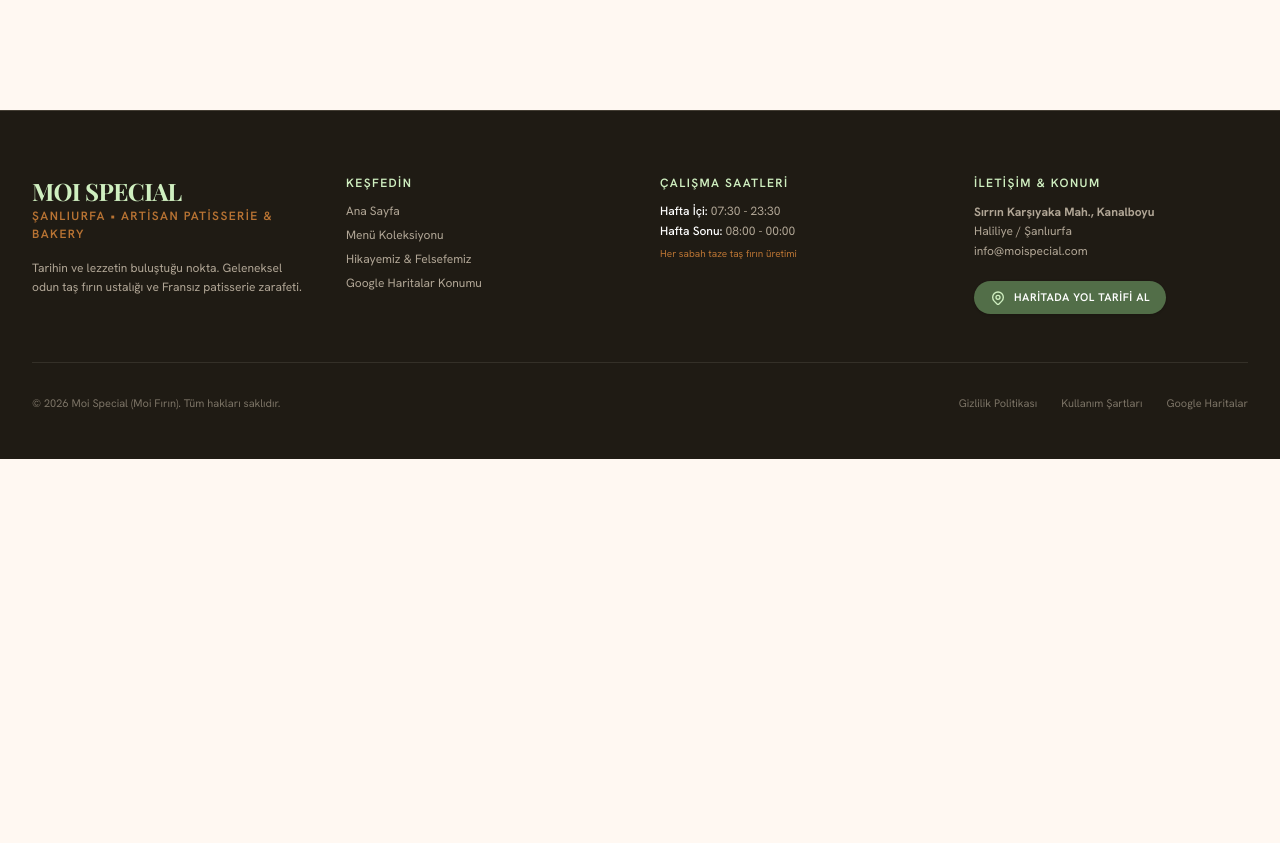
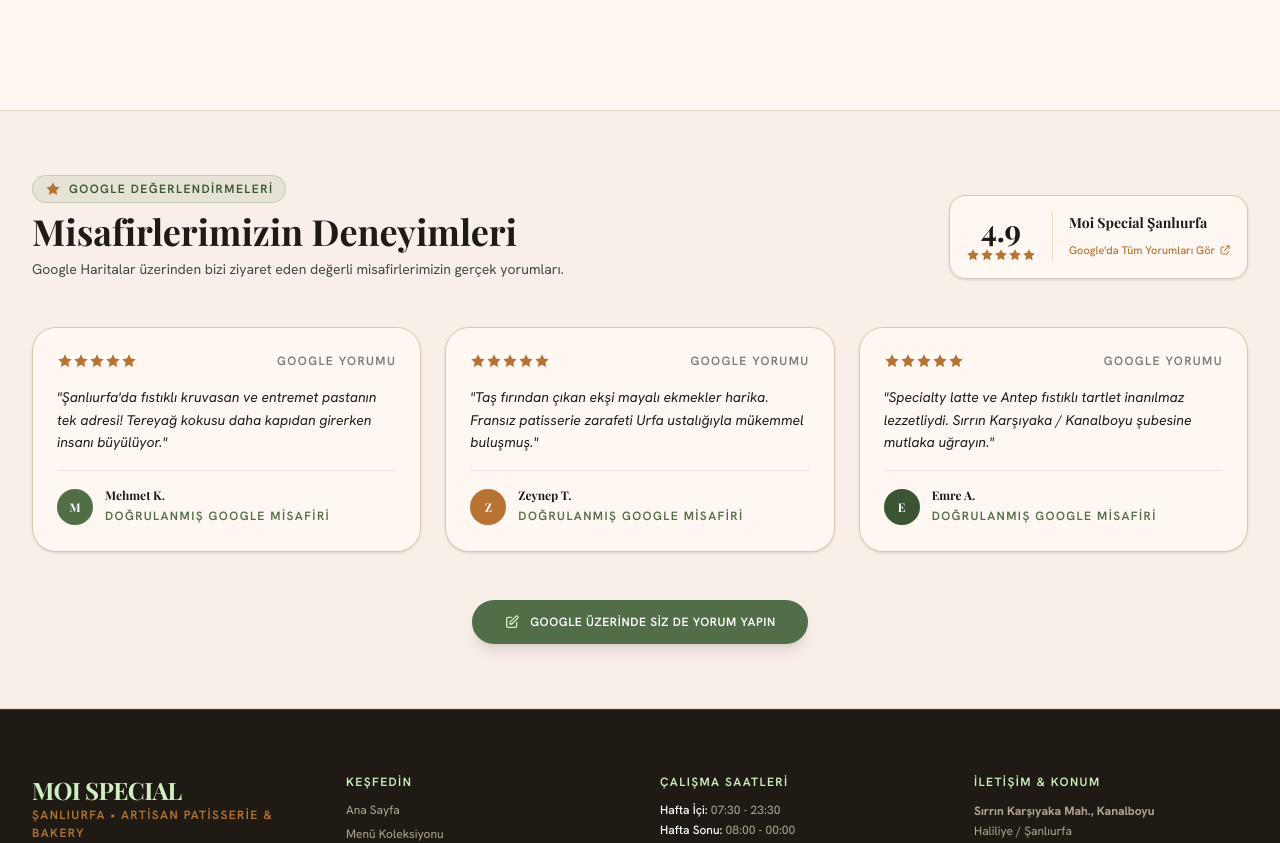
Before and after one commit to keklikabdullah07/moi-special, an Angular app in the folder moi-special/: page / in a window 1280 px wide. Shown: the part 2374-3217 px from the top of the page. Before the commit the page ends 2833 px from the top, so only its background shows below. Built offline with nearby package versions, Linux system fonts and the light colour scheme; a web font is replaced by a local one.

Commit message:
feat: add Google Customer Reviews component (4.9 rating, verified guest feedback and review link)

```diff
--- a/moi-special/src/app/app.html
+++ b/moi-special/src/app/app.html
@@ -7,6 +7,7 @@
     <main class="flex-1">
       <app-hero></app-hero>
       <app-menu-showcase></app-menu-showcase>
+      <app-reviews></app-reviews>
     </main>
 
     <app-footer></app-footer>
--- a/moi-special/src/app/app.ts
+++ b/moi-special/src/app/app.ts
@@ -2,6 +2,7 @@
 import { HeaderComponent } from './components/header/header.component';
 import { HeroComponent } from './components/hero/hero.component';
 import { MenuShowcaseComponent } from './components/menu-showcase/menu-showcase.component';
+import { ReviewsComponent } from './components/reviews/reviews.component';
 import { CartDrawerComponent } from './components/cart-drawer/cart-drawer.component';
 import { MobileBottomNavComponent } from './components/mobile-bottom-nav/mobile-bottom-nav.component';
 import { MobileAppShellComponent } from './components/mobile-app-shell/mobile-app-shell.component';
@@ -17,6 +18,7 @@
     HeaderComponent,
     HeroComponent,
     MenuShowcaseComponent,
+    ReviewsComponent,
     CartDrawerComponent,
     MobileBottomNavComponent,
     MobileAppShellComponent,
--- a/moi-special/src/app/components/mobile-app-shell/mobile-app-shell.component.ts
+++ b/moi-special/src/app/components/mobile-app-shell/mobile-app-shell.component.ts
@@ -187,8 +187,33 @@
         </div>
       </div>
 
+      <!-- Mobile Google Customer Reviews Card -->
+      <div class="px-4 py-4">
+        <div class="rounded-3xl bg-[#EDE4D8]/60 border border-[#D6C9B6] p-5 space-y-3 shadow-xs">
+          <div class="flex items-center justify-between">
+            <span class="label-caps text-[9px] text-[#526E48] font-bold">Google Müşteri Yorumları</span>
+            <span class="font-serif font-bold text-sm text-[#B87333] flex items-center gap-1">
+              ★ 4.9 / 5.0
+            </span>
+          </div>
+          <p class="font-sans text-xs italic text-[#1F1B14]">
+            "Şanlıurfa'da fıstıklı kruvasan ve entremet pastanın tek adresi! Tereyağ kokusu daha kapıdan girerken büyülüyor."
+          </p>
+          <div class="flex items-center justify-between pt-2 border-t border-[#D6C9B6]/40 text-[10px] text-[#434840]">
+            <span>— Mehmet K. (Google Misafiri)</span>
+            <a
+              href="https://share.google/P5BMtr0gzI00D3TQj"
+              target="_blank"
+              rel="noopener"
+              class="text-[#526E48] font-bold underline">
+              Tüm Yorumları Gör →
+            </a>
+          </div>
+        </div>
+      </div>
+
       <!-- App Action Card: Quick Reservation / Google Maps Location -->
-      <div class="px-4 py-4">
+      <div class="px-4 py-2">
         <div class="rounded-3xl bg-[#EDE4D8] border border-[#D6C9B6] p-5 flex items-center justify-between shadow-sm">
           <div class="space-y-1">
             <span class="label-caps text-[9px] text-[#B87333]">Masa & Davet</span>
--- /dev/null
+++ b/moi-special/src/app/components/reviews/reviews.component.ts
@@ -0,0 +1,149 @@
+import { Component } from '@angular/core';
+import { CommonModule } from '@angular/common';
+
+export interface Review {
+  id: number;
+  author: string;
+  rating: number;
+  date: string;
+  text: string;
+  avatarBg: string;
+}
+
+@Component({
+  selector: 'app-reviews',
+  standalone: true,
+  imports: [CommonModule],
+  template: `
+    <section id="reviews" class="py-16 bg-[#EDE4D8]/40 border-t border-b border-[#D6C9B6]/60">
+      <div class="max-w-7xl mx-auto px-4 sm:px-6 lg:px-8">
+
+        <!-- Section Header with Google Rating Badge -->
+        <div class="flex flex-col md:flex-row items-start md:items-end justify-between mb-12 gap-6">
+          <div class="space-y-2">
+            <div class="inline-flex items-center gap-2 px-3 py-1 rounded-full bg-[#526E48]/10 text-[#526E48] border border-[#526E48]/20">
+              <svg xmlns="http://www.w3.org/2000/svg" class="w-4 h-4 text-[#B87333]" viewBox="0 0 24 24" fill="currentColor">
+                <path d="M12 2l3.09 6.26L22 9.27l-5 4.87 1.18 6.88L12 17.77l-6.18 3.25L7 14.14 2 9.27l6.91-1.01L12 2z"/>
+              </svg>
+              <span class="label-caps text-[10px] font-bold text-[#3B5532]">Google Değerlendirmeleri</span>
+            </div>
+            <h2 class="font-serif text-3xl sm:text-4xl font-bold text-[#1F1B14]">
+              Misafirlerimizin Deneyimleri
+            </h2>
+            <p class="font-sans text-xs sm:text-sm text-[#434840]">
+              Google Haritalar üzerinden bizi ziyaret eden değerli misafirlerimizin gerçek yorumları.
+            </p>
+          </div>
+
+          <!-- Overall Rating Summary Card -->
+          <div class="flex items-center gap-4 p-4 rounded-2xl bg-[#FFF8F2] border border-[#D6C9B6] shadow-sm">
+            <div class="flex flex-col items-center justify-center pr-4 border-r border-[#D6C9B6]/60">
+              <span class="font-serif text-3xl font-bold text-[#1F1B14]">4.9</span>
+              <div class="flex text-[#B87333]">
+                @for (star of [1,2,3,4,5]; track star) {
+                  <svg xmlns="http://www.w3.org/2000/svg" class="w-3.5 h-3.5" viewBox="0 0 24 24" fill="currentColor">
+                    <path d="M12 2l3.09 6.26L22 9.27l-5 4.87 1.18 6.88L12 17.77l-6.18 3.25L7 14.14 2 9.27l6.91-1.01L12 2z"/>
+                  </svg>
+                }
+              </div>
+            </div>
+
+            <div class="space-y-1">
+              <span class="font-serif font-bold text-sm text-[#1F1B14] block">Moi Special Şanlıurfa</span>
+              <a
+                href="https://share.google/P5BMtr0gzI00D3TQj"
+                target="_blank"
+                rel="noopener"
+                class="text-[11px] text-[#B87333] hover:underline font-medium inline-flex items-center gap-1">
+                <span>Google'da Tüm Yorumları Gör</span>
+                <svg xmlns="http://www.w3.org/2000/svg" class="w-3 h-3" fill="none" viewBox="0 0 24 24" stroke="currentColor">
+                  <path stroke-linecap="round" stroke-linejoin="round" stroke-width="2" d="M10 6H6a2 2 0 00-2 2v10a2 2 0 002 2h10a2 2 0 002-2v-4M14 4h6m0 0v6m0-6L10 14" />
+                </svg>
+              </a>
+            </div>
+          </div>
+        </div>
+
+        <!-- Customer Reviews Cards Grid / Shelf -->
+        <div class="grid grid-cols-1 md:grid-cols-3 gap-6">
+          @for (review of reviews; track review.id) {
+            <div class="bg-[#FFF8F2] border border-[#D6C9B6] rounded-3xl p-6 flex flex-col justify-between shadow-sm hover:shadow-md transition-shadow space-y-4">
+
+              <!-- Stars & Date -->
+              <div class="flex items-center justify-between">
+                <div class="flex text-[#B87333]">
+                  @for (star of [1,2,3,4,5]; track star) {
+                    <svg xmlns="http://www.w3.org/2000/svg" class="w-4 h-4" viewBox="0 0 24 24" fill="currentColor">
+                      <path d="M12 2l3.09 6.26L22 9.27l-5 4.87 1.18 6.88L12 17.77l-6.18 3.25L7 14.14 2 9.27l6.91-1.01L12 2z"/>
+                    </svg>
+                  }
+                </div>
+                <span class="label-caps text-[10px] text-[#434840]/70">{{ review.date }}</span>
+              </div>
+
+              <!-- Review Quote -->
+              <p class="font-sans text-xs sm:text-sm text-[#1F1B14] leading-relaxed italic">
+                "{{ review.text }}"
+              </p>
+
+              <!-- Author Info -->
+              <div class="flex items-center gap-3 pt-4 border-t border-[#D6C9B6]/40">
+                <div [class]="review.avatarBg" class="w-9 h-9 rounded-full text-white font-serif font-bold text-xs flex items-center justify-center shadow-xs">
+                  {{ review.author[0] }}
+                </div>
+                <div>
+                  <h4 class="font-serif font-bold text-xs text-[#1F1B14]">{{ review.author }}</h4>
+                  <span class="label-caps text-[9px] text-[#526E48]">Doğrulanmış Google Misafiri</span>
+                </div>
+              </div>
+
+            </div>
+          }
+        </div>
+
+        <!-- Google Write Review Action Banner -->
+        <div class="mt-12 text-center">
+          <a
+            href="https://share.google/P5BMtr0gzI00D3TQj"
+            target="_blank"
+            rel="noopener"
+            class="inline-flex items-center gap-2.5 px-8 py-3.5 rounded-full bg-[#526E48] hover:bg-[#3B5532] text-white text-xs font-semibold uppercase tracking-wider shadow-lg active:scale-95 transition-all">
+            <svg xmlns="http://www.w3.org/2000/svg" class="w-4 h-4 text-[#CFEFC0]" fill="none" viewBox="0 0 24 24" stroke="currentColor">
+              <path stroke-linecap="round" stroke-linejoin="round" stroke-width="2" d="M11 5H6a2 2 0 00-2 2v11a2 2 0 002 2h11a2 2 0 002-2v-5m-1.414-9.414a2 2 0 112.828 2.828L11.828 15H9v-2.828l8.586-8.586z" />
+            </svg>
+            <span>Google Üzerinde Siz de Yorum Yapın</span>
+          </a>
+        </div>
+
+      </div>
+    </section>
+  `
+})
+export class ReviewsComponent {
+  public readonly reviews: Review[] = [
+    {
+      id: 1,
+      author: 'Mehmet K.',
+      rating: 5,
+      date: 'Google Yorumu',
+      text: 'Şanlıurfa\'da fıstıklı kruvasan ve entremet pastanın tek adresi! Tereyağ kokusu daha kapıdan girerken insanı büyülüyor.',
+      avatarBg: 'bg-[#526E48]'
+    },
+    {
+      id: 2,
+      author: 'Zeynep T.',
+      rating: 5,
+      date: 'Google Yorumu',
+      text: 'Taş fırından çıkan ekşi mayalı ekmekler harika. Fransız patisserie zarafeti Urfa ustalığıyla mükemmel buluşmuş.',
+      avatarBg: 'bg-[#B87333]'
+    },
+    {
+      id: 3,
+      author: 'Emre A.',
+      rating: 5,
+      date: 'Google Yorumu',
+      text: 'Specialty latte ve Antep fıstıklı tartlet inanılmaz lezzetliydi. Sırrın Karşıyaka / Kanalboyu şubesine mutlaka uğrayın.',
+      avatarBg: 'bg-[#3B5532]'
+    }
+  ];
+}
```
